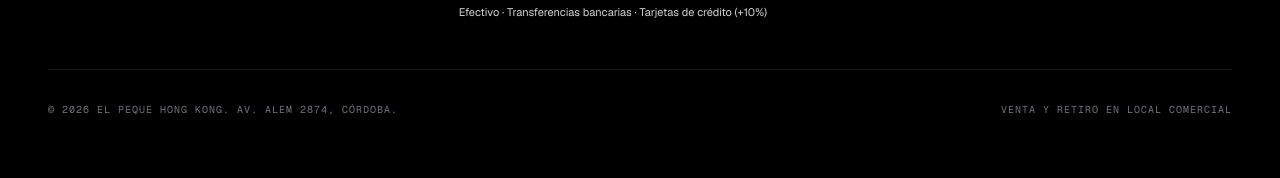
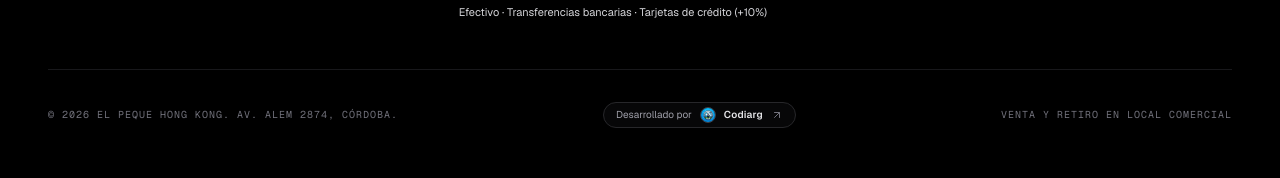
Before and after one commit to juampimedina06/elpequehongkong, a Next.js app: page / in a window 1280 px wide. Shown: the part 1764-1942 px from the top of the page. Built offline with nearby package versions, Linux system fonts and the light colour scheme; no server answers; the database is empty.

Commit message:
feat(footer): add codiarg attribution watermark badge with logo

```diff
--- a/components/public/PublicFooter.tsx
+++ b/components/public/PublicFooter.tsx
@@ -151,9 +151,35 @@ export function PublicFooter() {
 
         </div>
 
-        {/* Línea inferior de copyright */}
-        <div className="border-t border-zinc-900 pt-8 flex flex-col sm:flex-row items-center justify-between text-[10px] font-mono tracking-widest text-zinc-500 gap-4">
+        {/* Línea inferior de copyright y autoría */}
+        <div className="border-t border-zinc-900 pt-8 flex flex-col md:flex-row items-center justify-between text-[10px] font-mono tracking-widest text-zinc-500 gap-4">
           <p>&copy; {new Date().getFullYear()} EL PEQUE HONG KONG. AV. ALEM 2874, CÓRDOBA.</p>
+
+          <a
+            href="https://codiarg.vercel.app/?utm_source=elpequehongkong&utm_medium=footer_watermark"
+            target="_blank"
+            rel="noopener noreferrer"
+            className="group inline-flex items-center gap-2 rounded-full border border-zinc-800 bg-zinc-950/80 px-3 py-1 text-zinc-400 transition-all duration-200 hover:border-zinc-600 hover:bg-zinc-900 hover:text-white"
+            title="Diseño y desarrollo web por Codiarg"
+          >
+            <span className="text-[10px] tracking-normal font-sans text-zinc-400 group-hover:text-zinc-200">
+              Desarrollado por
+            </span>
+            <div className="relative size-4 shrink-0 overflow-hidden rounded-full border border-zinc-700 bg-zinc-900">
+              <Image
+                src="/assets/img/codiarg-logo.jpg"
+                alt="Logo Codiarg"
+                fill
+                sizes="16px"
+                className="object-cover"
+              />
+            </div>
+            <span className="font-sans font-semibold tracking-wide text-zinc-200 group-hover:text-white">
+              Codiarg
+            </span>
+            <ArrowUpRight className="size-3 text-zinc-500 transition-transform group-hover:-translate-y-0.5 group-hover:translate-x-0.5 group-hover:text-white" />
+          </a>
+
           <p>VENTA Y RETIRO EN LOCAL COMERCIAL</p>
         </div>
       </div>
```
Also changed, not shown: assets/img/codiarg-logo.jpg (added), public/assets/img/codiarg-logo.jpg (added).
